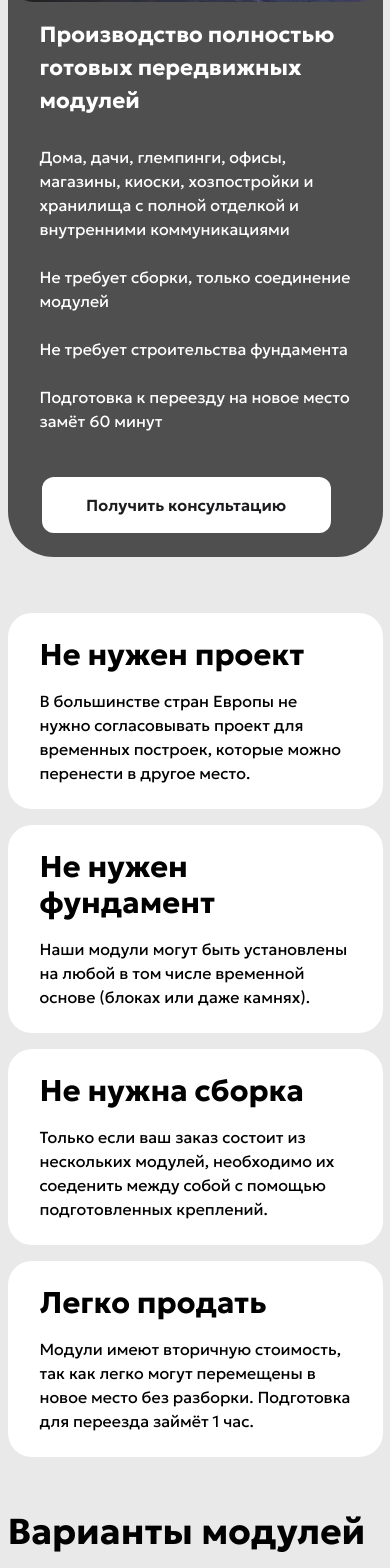
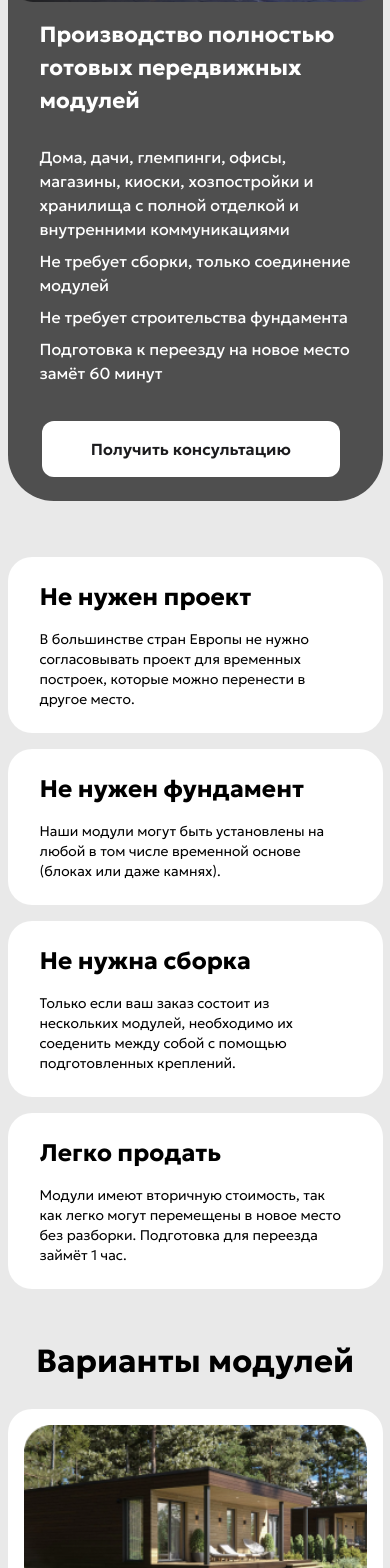
Before and after one commit to DizMaxWork/Module-Master, a React (Vite) app: page / in a window 390 px wide. Shown: the part 360-1928 px from the top of the page. Built offline with nearby package versions, Linux system fonts and the light colour scheme.

Commit message:
Предитоговый результат

```diff
--- a/src/components/Header/BurgerMenu.module.css
+++ b/src/components/Header/BurgerMenu.module.css
@@ -17,5 +17,5 @@
   }
 
   .menu.visible {
-    height: 33%; /* Когда меню видно, его высота становится 33% */
+    height: auto; /* Когда меню видно, его высота становится 33% */
   }
--- a/src/components/Header/BurgerMenu.tsx
+++ b/src/components/Header/BurgerMenu.tsx
@@ -13,12 +13,12 @@ export const BurgerMenu = ({
     <div className="App">
       <div className={`${styles.menu} ${styles.visible}`}>
         <div>
-          <div>
+          <div className="mb-8">
             <img src="logo.svg" alt="" />
           </div>
-          <ul className="menu-list">
+          <ul className="menu-list  -my-2.5">
             {nav.map((item, index) => (
-              <li key={index} className=" my-2 text-sm">
+              <li key={index} className=" py-2.5 text-sm">
                 <a
                   href={item.link}
                   onClick={() => setActive(item.title)}
--- a/src/components/Main/Inside/Inside.tsx
+++ b/src/components/Main/Inside/Inside.tsx
@@ -5,7 +5,7 @@ export const Inside = ({ data }: { data: WordsLibrary["inside"] }) => {
     <section className="container mx-auto 2xl:pt-24 xl:pt-16 lg:pt-14 pt-10">
       <div className="p-6 bg-white rounded-3xl flex justify-between xl:flex-nowrap flex-wrap">
         <div>
-          <h2 className="text-[40px] font-bold text-totalBlack pb-6">
+          <h2 className="md:text-[40px] text-[32px] font-bold text-totalBlack pb-6">
             {data.title}
           </h2>
           <div className="-mb-5">
--- a/src/components/Main/MainBlock/SmallMainBlock.tsx
+++ b/src/components/Main/MainBlock/SmallMainBlock.tsx
@@ -15,14 +15,14 @@ export const SmallMainBlock = ({
         <h1 className="sm:text-4xl font-bold pb-7 sm:leading-[50px] text-[22px]">
           {mainBlock.title}
         </h1>
-        <div className="-my-3 md:w-8/12 sm:w-9/12 sm:mb-20 mb-12">
+        <div className="-my-1 md:w-8/12 sm:w-9/12 sm:mb-20 mb-12">
           {mainBlock.content.map((content, item) => (
-            <p key={item} className="text-white py-3">
+            <p key={item} className="text-white py-1">
               {content}
             </p>
           ))}
         </div>
-        <div className="bg-white -mx-6 -my-4 w-[93%] ml-0.5 rounded-xl text-center  ">
+        <div className="bg-white -mx-6 -my-4 w-[96%] ml-0.5 rounded-xl text-center  ">
           <button className=" text-black px-6 py-4 font-semibold ">
             {mainBlock.btn}
           </button>
--- a/src/components/Main/ModuleAndConfigOptions/ModuleAndConfigOptions.tsx
+++ b/src/components/Main/ModuleAndConfigOptions/ModuleAndConfigOptions.tsx
@@ -14,7 +14,7 @@ export const ModuleAndConfigOptions = ({
           className="container mx-auto 2xl:pt-24 xl:pt-16 lg:pt-14 pt-10"
           id="module"
         >
-          <h1 className="md:text-[40px] text-[36px] text-totalBlack font-bold ">
+          <h1 className="md:text-[40px] text-[32px] text-totalBlack font-bold text-center">
             {options.title}
           </h1>
           <div className="flex flex-wrap justify-between pt-10 -my-4">
@@ -37,10 +37,10 @@ export const ModuleAndConfigOptions = ({
       )}
       {type === "configBlock" && (
         <section
-          className="container mx-auto 2xl:pt-24 xl:pt-16 lg:pt-14 pt-10"
+          className="container mx-auto 2xl:pt-24 xl:pt-16 lg:pt-14 pt-10  py-4"
           id="config"
         >
-          <h1 className="md:text-[40px] text-[36px] text-totalBlack font-bold ">
+          <h1 className="md:text-[40px] text-[32px] text-totalBlack font-bold ">
             {options.title}
           </h1>
           <div className="flex flex-wrap md:justify-between justify-center pt-10 -my-4 ">
--- a/src/components/Main/OurWorks/OurWorks.tsx
+++ b/src/components/Main/OurWorks/OurWorks.tsx
@@ -6,8 +6,10 @@ export const OurWorks = ({ data }: { data: WordsLibrary["ourWorks"] }) => {
       className="container mx-auto 2xl:pt-24 xl:pt-16 lg:pt-14 md:pt-10 md:block hidden"
       id="ourWorks"
     >
-      <div className="bg-white p-6 rounded-3xl">
-        <h2 className="pb-8 text-[40px] font-bold">{data.title}</h2>
+      <div className="bg-white md:p-6 p-0 rounded-3xl">
+        <h2 className="pb-8 md:text-[40px] text-[32px] font-bold">
+          {data.title}
+        </h2>
         <div className="flex flex-wrap justify-between -my-4">
           {data.imgs.map((img) => (
             <div className="py-4 2xl:w-auto xl:w-[32%]">
--- a/src/components/Main/PlusesBlock/PlusesBlock.tsx
+++ b/src/components/Main/PlusesBlock/PlusesBlock.tsx
@@ -13,8 +13,12 @@ export const PlusesBlock = ({
             key={index}
             className="bg-white rounded-3xl px-8 py-6 xl:w-[22%] md:w-[48%] w-full xl:my-0 my-2"
           >
-            <h2 className="font-bold pb-4 text-3xl">{block.title}</h2>
-            <p>{block.text}</p>
+            <h2 className="font-bold pb-4 md:text-3xl text-2xl">
+              {block.title}
+            </h2>
+            <p className="md:text-base md:font-normal text-sm font-light">
+              {block.text}
+            </p>
           </div>
         ))}
       </div>
```
